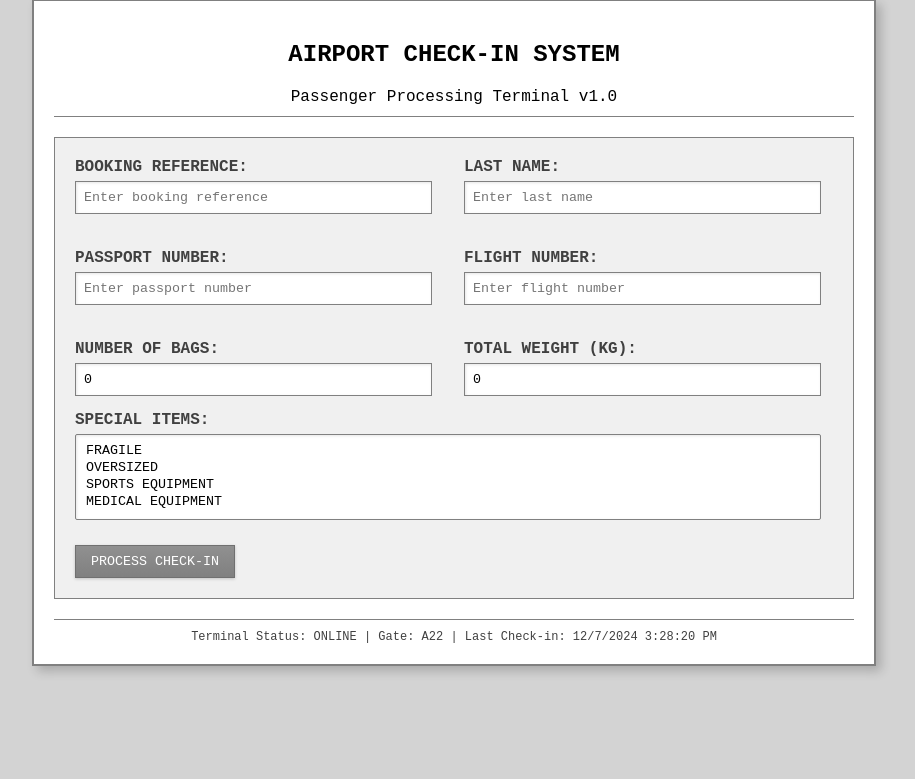
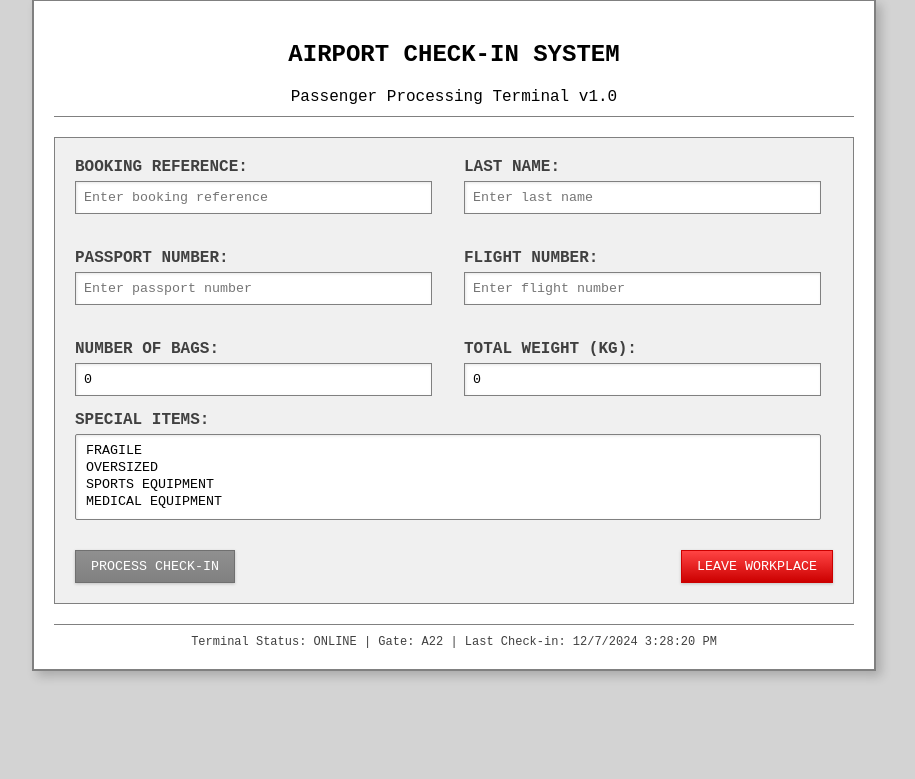
Before and after one commit to s1tkeyz/db_project, a FastAPI app: template app/templates/checkin.html in a window 1280 px wide. Shown: the part 61-840 px from the top of the page, without its empty margins (186-1101 px from the left). Run offline with FastAPI, Linux system fonts and the light colour scheme; the template is opened without the code that fills it, so the values that code supplies are empty.

Commit message:
add checkin.html

```diff
--- a/app/templates/checkin.html
+++ b/app/templates/checkin.html
@@ -111,6 +111,21 @@
         gap: 20px;
     }
 
+    .button-container {
+        display: flex;
+        justify-content: space-between;
+        margin-top: 20px;
+    }
+
+    .leave-button {
+        background: linear-gradient(to bottom, #ff4444, #cc0000);
+        border-color: #cc0000;
+    }
+
+    .leave-button:hover {
+        background: linear-gradient(to bottom, #cc0000, #990000);
+    }
+
     </style></head><body>
 
     <div class="checkin-container">
@@ -164,7 +179,10 @@
 
             <div id="validationStatus" class="validation-status"></div>
 
-            <button type="submit">PROCESS CHECK-IN</button>
+            <div class="button-container">
+                <button type="submit">PROCESS CHECK-IN</button>
+                <button type="button" class="leave-button" onclick="handleLeaveWorkplace()">LEAVE WORKPLACE</button>
+            </div>
         </form>
 
         <div class="status-bar">
@@ -206,6 +224,18 @@
         }, 1000);
     }
 
+    function handleLeaveWorkplace() {
+        if (confirm('Are you sure you want to leave your workplace? All unsaved data will be lost.')) {
+            const validationStatus = document.getElementById('validationStatus');
+            validationStatus.className = 'validation-status';
+            validationStatus.textContent = 'Logging out...';
+
+            setTimeout(() => {
+                window.location.href = 'https://www.airport.com/login';
+            }, 1000);
+        }
+    }
+
     function updateTimestamp() {
         const now = new Date();
         const formatted = now.toLocaleDateString() + ' ' + now.toLocaleTimeString();
```
